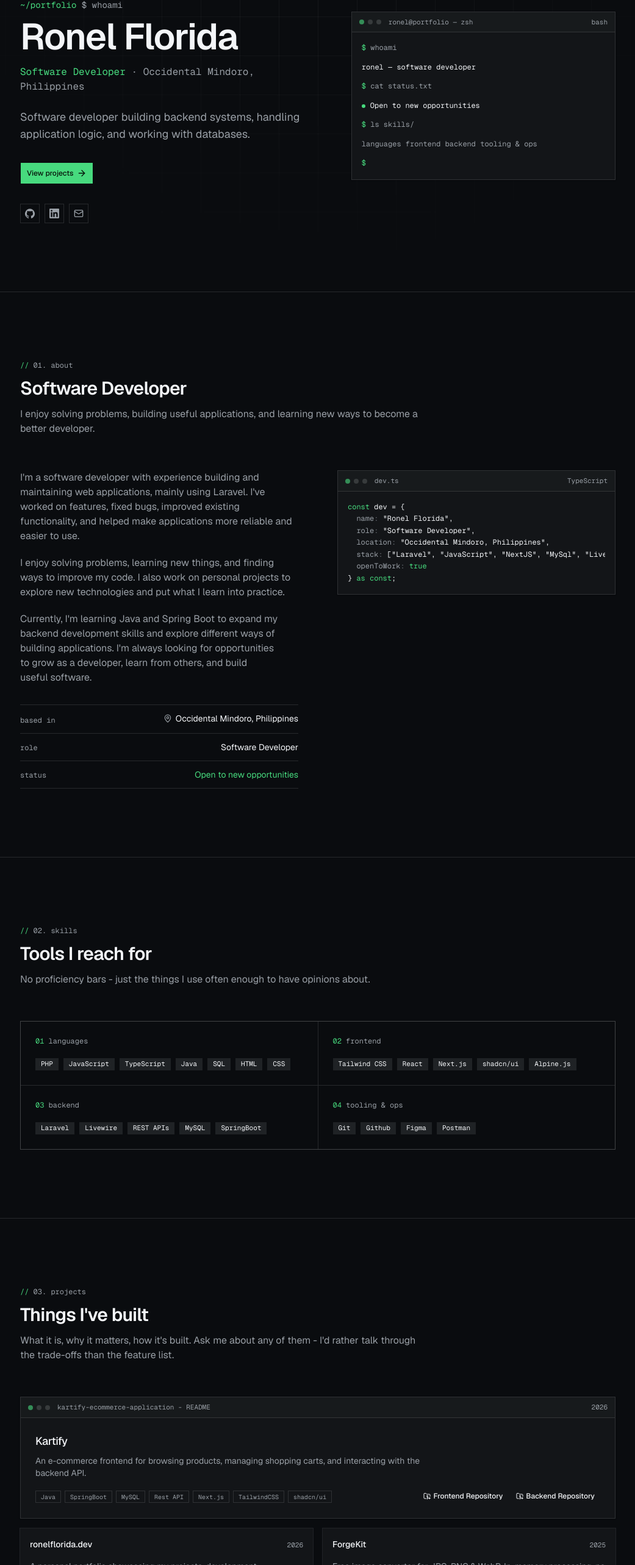
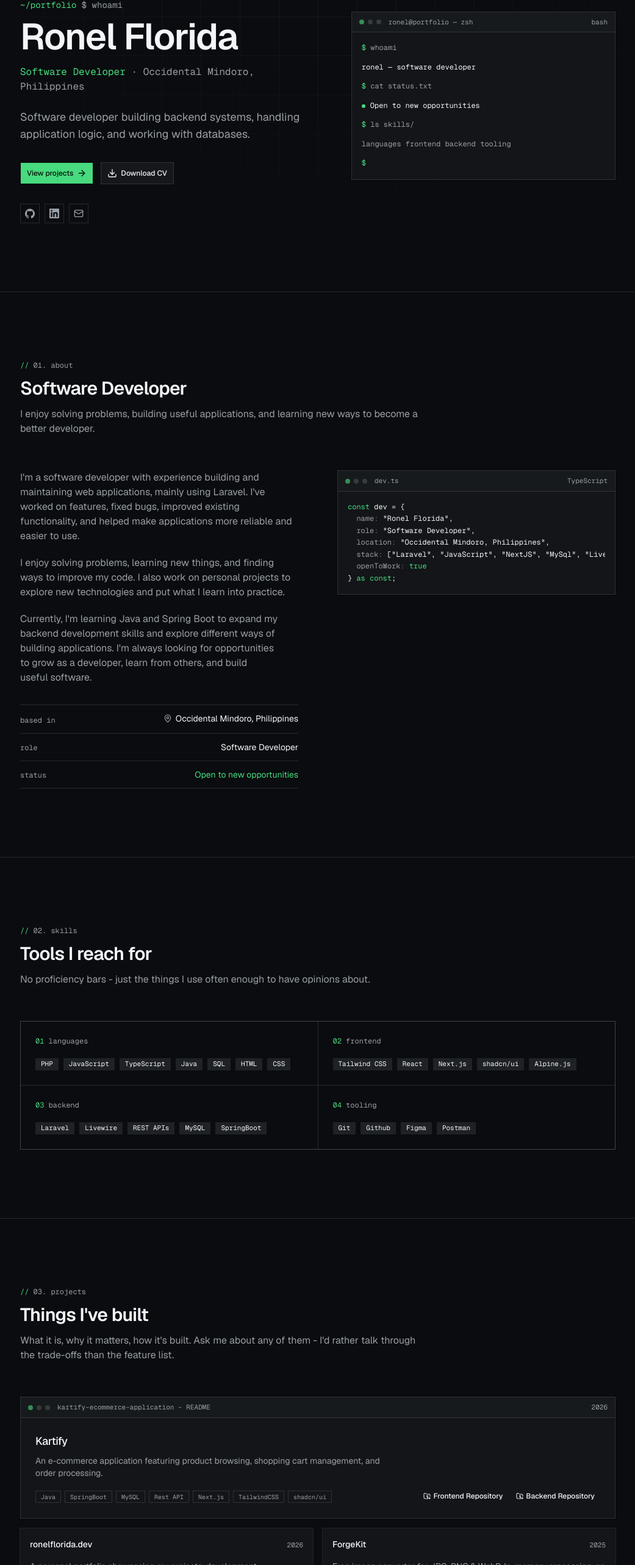
Before and after one commit to devronel/developer-portfolio, a Next.js app: page / in a window 1280 px wide. Shown: the part 222-2788 px from the top of the page at 61% size, without its empty margins (119-1160 px from the left). Built offline with nearby package versions, Linux system fonts and the light colour scheme.

Commit message:
Add resume and modify some data and UI

```diff
--- a/components/sections/about.tsx
+++ b/components/sections/about.tsx
@@ -102,7 +102,6 @@ export function About() {
 
           <Reveal delay={80}>
             <WindowFrame title="dev.ts" meta="TypeScript">
-              {/* Decorative: the sr-only block below carries the same facts. */}
               <pre aria-hidden="true" className="overflow-x-auto font-mono text-[11px] leading-relaxed sm:text-xs">
                 <code>
                   <span className="text-primary">const</span> dev = {"{"}
--- a/components/sections/hero.tsx
+++ b/components/sections/hero.tsx
@@ -58,7 +58,7 @@ export function Hero() {
             {hasResume && (
               <ButtonLink
                 href={profile.resumeUrl}
-                download
+                target="_blank"
                 variant="outline"
                 size="lg"
               >
--- a/components/site/navbar.tsx
+++ b/components/site/navbar.tsx
@@ -21,7 +21,7 @@ export function Navbar() {
 
         <div className="flex items-center gap-2">
           <SiteNav className="hidden lg:block" />
-          <CommandMenu />
+          {/* <CommandMenu /> */}
           <ThemeToggle />
           <MobileNav />
         </div>
--- a/data/portfolio.ts
+++ b/data/portfolio.ts
@@ -75,7 +75,7 @@ export const siteConfig: SiteConfig = {
   url: "https://ronelflorida.dev",
   description:
     "Full-stack engineer building fast, accessible web products with TypeScript, Next.js, and Node.js.",
-  sourceUrl: "https://github.com/ronelflorida/ronelflorida-dev",
+  sourceUrl: "https://github.com/devronel/developer-portfolio",
   copyrightYear: 2026,
 };
 
@@ -89,7 +89,7 @@ export const profile: Profile = {
   tagline: "Software developer building backend systems, handling application logic, and working with databases.",
   stack: ["Laravel", "JavaScript", "NextJS", "MySql", "Livewire", "TailwindCSS"],
   email: "rnl.florida@gmail.com",
-  resumeUrl: "#",
+  resumeUrl: "/resume/Ronel_Florida_Resume.pdf",
   bio: [
     "I'm a software developer with experience building and maintaining web applications, mainly using Laravel. I've worked on features, fixed bugs, improved existing functionality, and helped make applications more reliable and easier to use.",
     "I enjoy solving problems, learning new things, and finding ways to improve my code. I also work on personal projects to explore new technologies and put what I learn into practice.",
@@ -141,7 +141,7 @@ export const skillGroups: SkillGroup[] = [
     items: ["Laravel", "Livewire", "REST APIs", "MySQL", "SpringBoot"],
   },
   {
-    category: "Tooling & Ops",
+    category: "Tooling",
     items: ["Git", "Github", "Figma", "Postman"],
   },
 ];
@@ -151,7 +151,7 @@ export const projects: Project[] = [
   {
     slug: "kartify-ecommerce-application",
     title: "Kartify",
-    summary: "An e-commerce frontend for browsing products, managing shopping carts, and interacting with the backend API.",
+    summary: "An e-commerce application featuring product browsing, shopping cart management, and order processing.",
     tags: ["Java", "SpringBoot", "MySQL", "Rest API", "Next.js", "TailwindCSS", "shadcn/ui"],
     year: "2026",
     featured: true,
@@ -179,7 +179,7 @@ export const projects: Project[] = [
       {
         id: 1,
         label: "Code",
-        source: "#",
+        source: "https://github.com/devronel/developer-portfolio",
       }
     ],
     live: "#",
```
Also changed, not shown: 1 other file (tests, documents, lock files or other folders).
